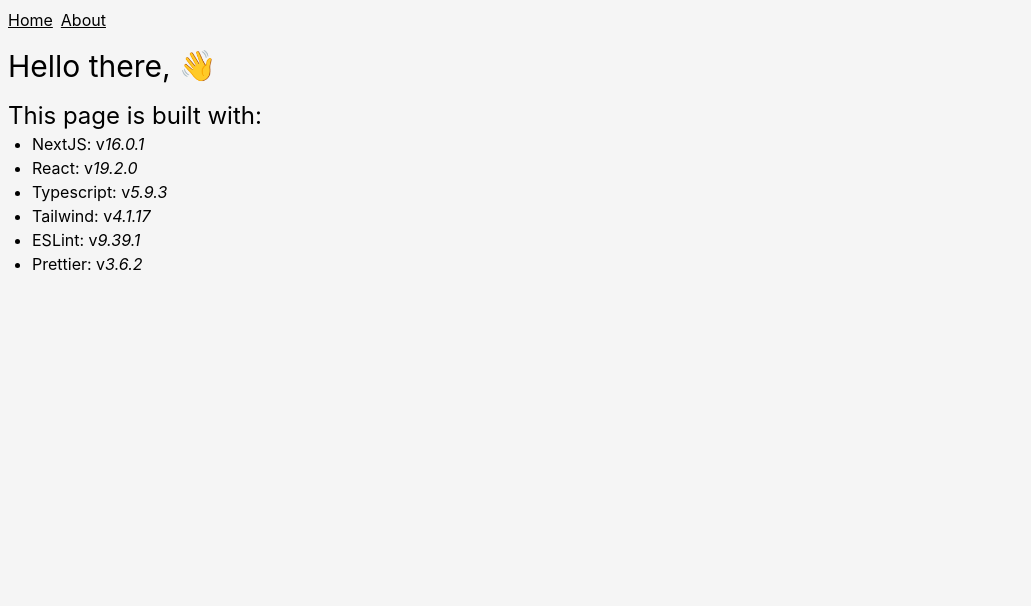
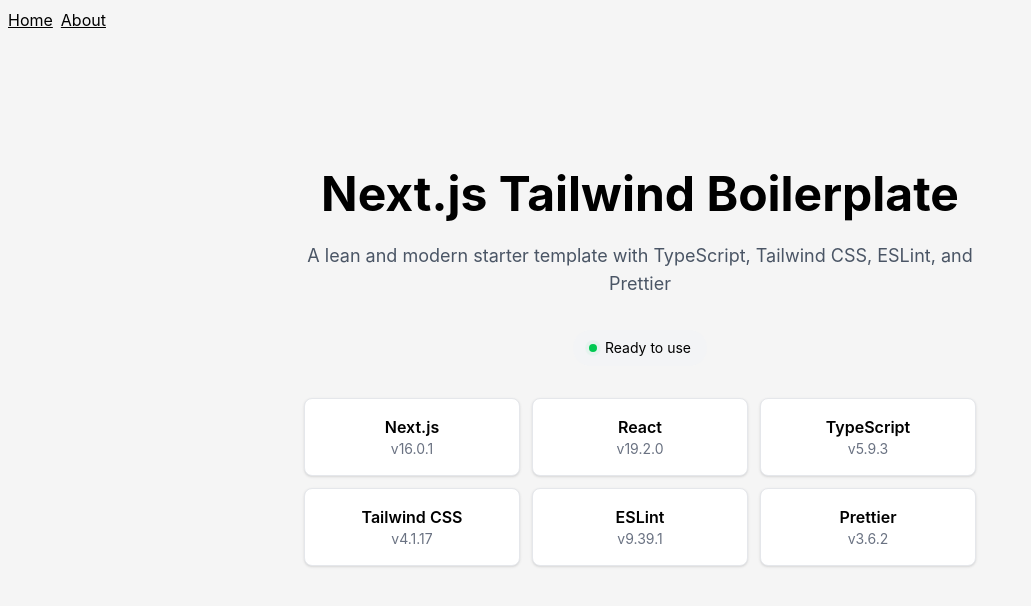
Before and after one commit to codegino/nextjs-ts-tw-tldr, a Next.js app: page / in a window 1280 px wide. Shown: the top 606 px of the page, without its empty margins (0-1031 px from the left). Built offline with nearby package versions, Linux system fonts and the light colour scheme.

Commit message:
Refactor IndexPage to display dependencies in a grid format for improved readability

```diff
--- a/src/app/page.tsx
+++ b/src/app/page.tsx
@@ -2,35 +2,48 @@
 import json from '../../package.json';
 
 function IndexPage() {
+  const stack = [
+    { name: 'Next.js', version: json.dependencies.next },
+    { name: 'React', version: json.dependencies.react },
+    { name: 'TypeScript', version: json.devDependencies.typescript },
+    { name: 'Tailwind CSS', version: json.devDependencies.tailwindcss },
+    { name: 'ESLint', version: json.devDependencies.eslint },
+    { name: 'Prettier', version: json.devDependencies.prettier },
+  ];
+
   return (
-    <main>
-      <h1 className="mb-4">
-        Hello there, <span className="animate-bounce inline-block">👋</span>
-      </h1>
-      <h2>This page is built with:</h2>
-      <ul className="list-disc list-outside ml-6">
-        <li>
-          NextJS: v<span className="italic">{json.dependencies.next}</span>
-        </li>
-        <li>
-          React: v<span className="italic">{json.dependencies.react}</span>
-        </li>
-        <li>
-          Typescript: v
-          <span className="italic">{json.devDependencies.typescript}</span>
-        </li>
-        <li>
-          Tailwind: v
-          <span className="italic">{json.devDependencies.tailwindcss}</span>
-        </li>
-        <li>
-          ESLint: v<span className="italic">{json.devDependencies.eslint}</span>
-        </li>
-        <li>
-          Prettier: v
-          <span className="italic">{json.devDependencies.prettier}</span>
-        </li>
-      </ul>
+    <main className="flex min-h-[80vh] flex-col items-center justify-center">
+      <div className="max-w-2xl text-center">
+        <h1 className="mb-6 text-4xl font-bold md:text-5xl">
+          Next.js Tailwind Boilerplate
+        </h1>
+        <p className="mb-8 text-lg text-gray-600 dark:text-gray-400">
+          A lean and modern starter template with TypeScript, Tailwind CSS,
+          ESLint, and Prettier
+        </p>
+
+        <div className="mb-8 inline-flex items-center gap-2 rounded-full bg-gray-100 px-4 py-2 text-sm dark:bg-gray-800">
+          <span className="relative flex h-2 w-2">
+            <span className="absolute inline-flex h-full w-full animate-ping rounded-full bg-green-400 opacity-75"></span>
+            <span className="relative inline-flex h-2 w-2 rounded-full bg-green-500"></span>
+          </span>
+          Ready to use
+        </div>
+
+        <div className="grid gap-3 sm:grid-cols-2 md:grid-cols-3">
+          {stack.map((item) => (
+            <div
+              key={item.name}
+              className="rounded-lg border border-gray-200 bg-white p-4 shadow-sm transition-shadow hover:shadow-md dark:border-gray-700 dark:bg-gray-800"
+            >
+              <div className="font-semibold">{item.name}</div>
+              <div className="text-sm text-gray-500 dark:text-gray-400">
+                v{item.version}
+              </div>
+            </div>
+          ))}
+        </div>
+      </div>
     </main>
   );
 }
```
